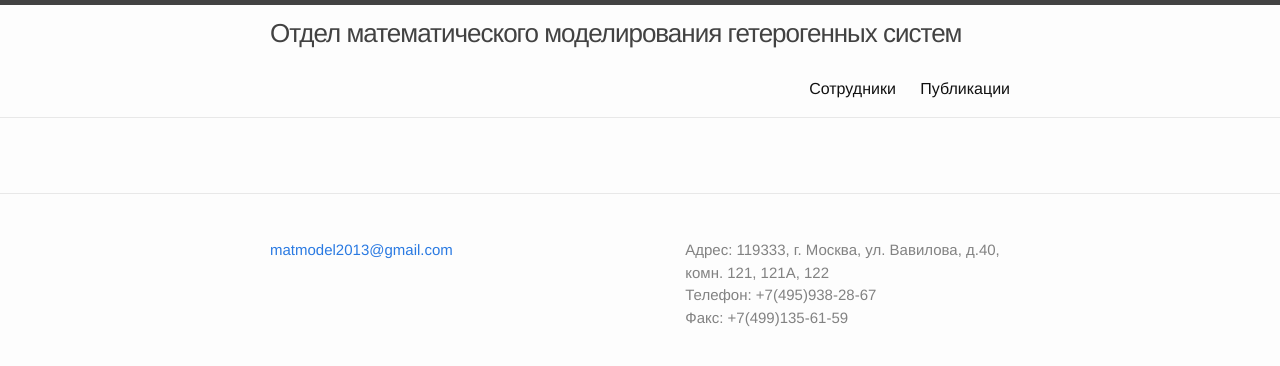
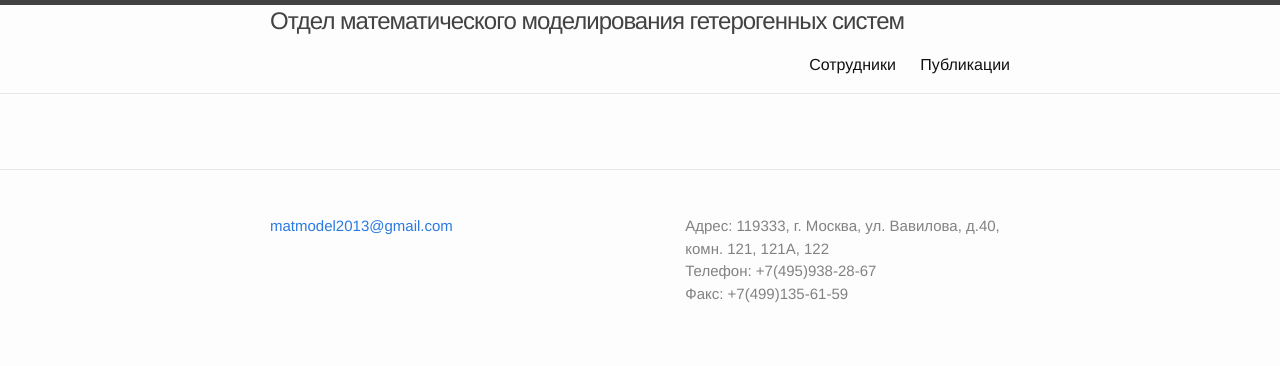
Before and after one commit to iskolbin/ccasen, a Jekyll site: the page built from index.html, in a window 1280 px wide. Shown: the top 366 px of the page. Built offline with Jekyll 4.4.1, drawn with Linux system fonts in a browser that asks for light colours.

Commit message:
smaller fonts

```diff
--- a/_sass/_layout.scss
+++ b/_sass/_layout.scss
@@ -11,8 +11,8 @@
 }
 
 .site-title {
-    font-size: 26px;
-    line-height: 56px;
+    font-size: 24px;
+    line-height: 32px;
     letter-spacing: -1px;
     margin-bottom: 0;
     float: left;
```
